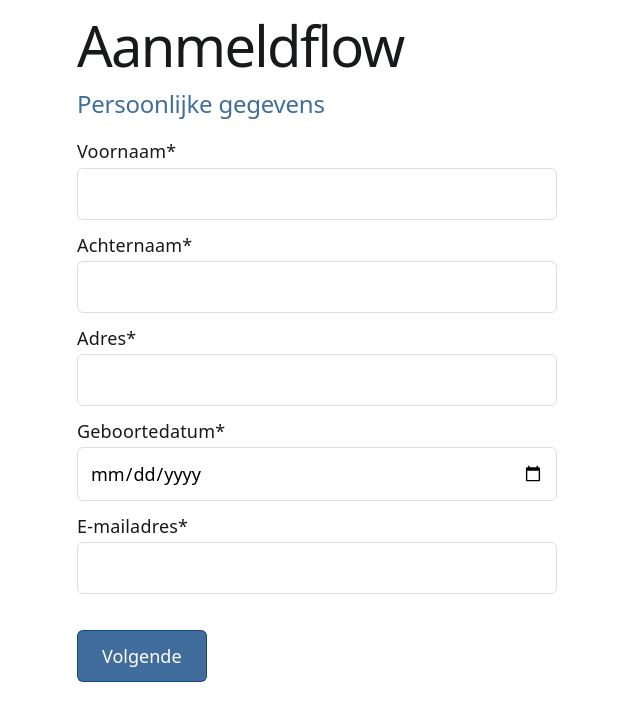
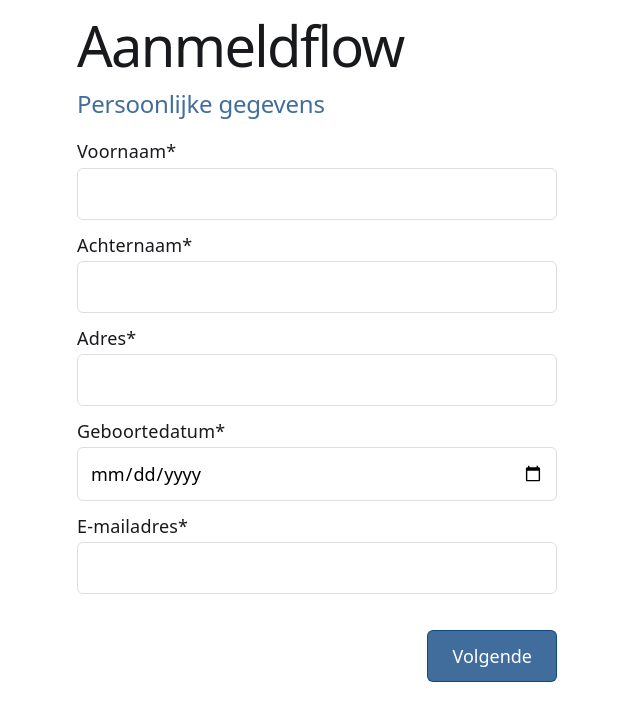
Before and after one commit to daveykropf/assignment-multiple-steps-form, a React (Vite) app: page / in a window 1280 px wide. Shown: the top 720 px of the page, without its empty margins (0-640 px from the left). Built offline with nearby package versions, Linux system fonts and the light colour scheme.

Commit message:
Add spacing between buttons

```diff
--- a/src/features/buildingBlocks/FormNavigation.module.css
+++ b/src/features/buildingBlocks/FormNavigation.module.css
@@ -1,7 +1,12 @@
 .navigation {
   display: flex;
+  justify-content: flex-end;
   gap: var(--gap-12);
   margin-top: var(--gap-24);
+
+  & :first-child:not(:last-child) {
+    margin-right: auto;
+  }
 }
 
 .button {
```
